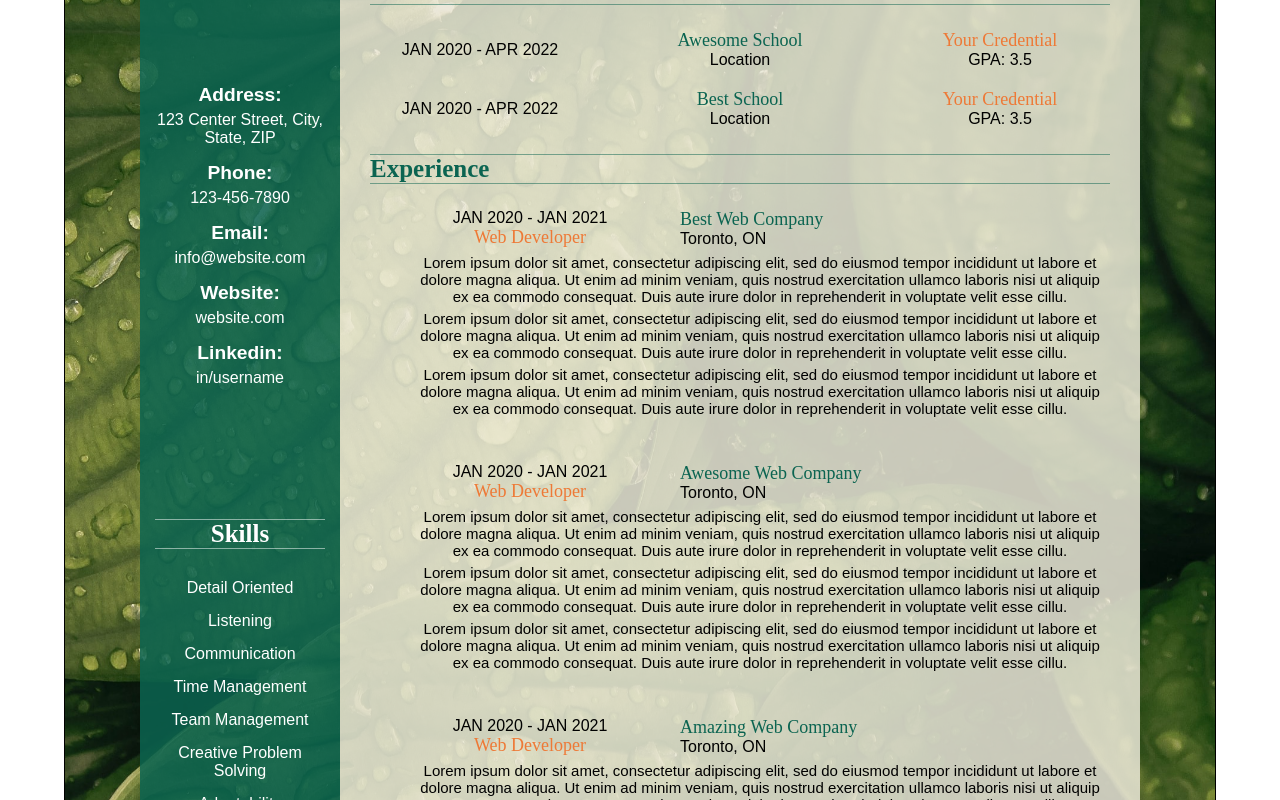
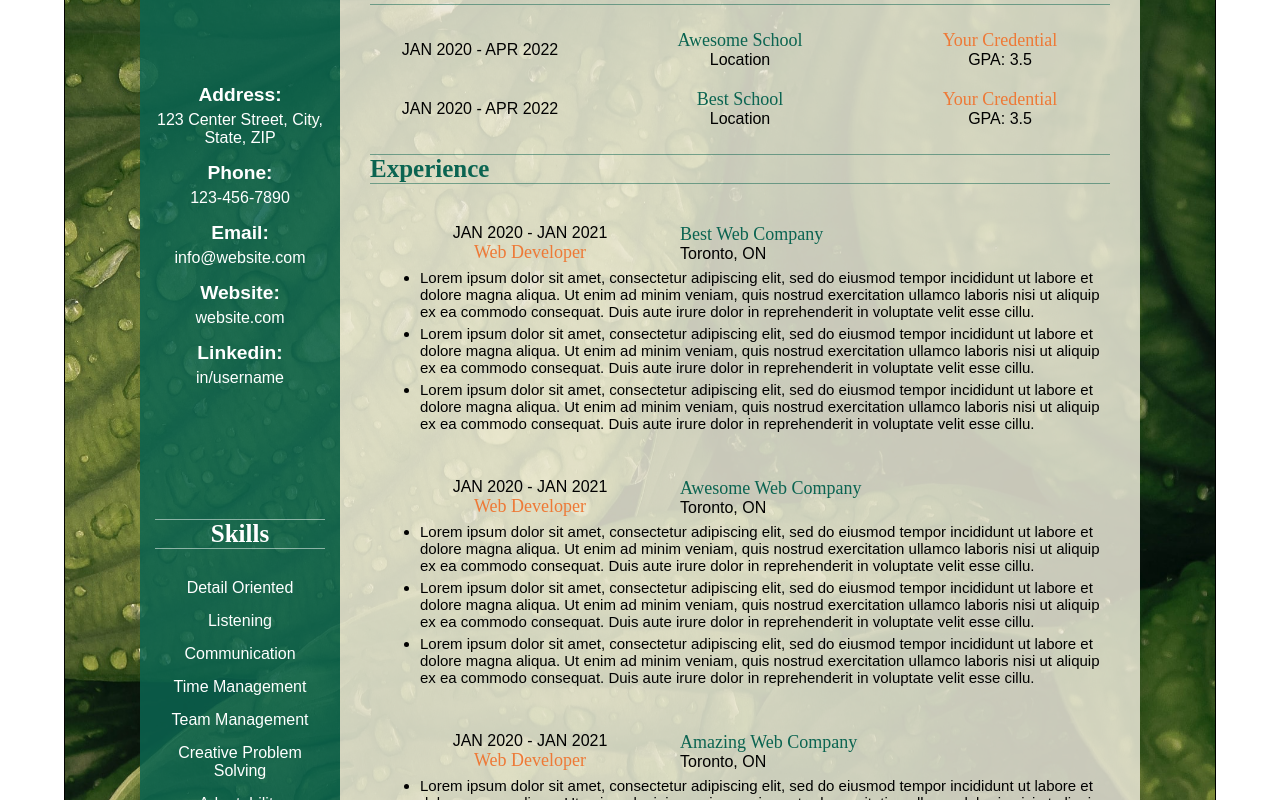
Before and after one commit to jonro2955/odin_javascript_8_cv_application, a React (Create React App) app: page / in a window 1280 px wide. Shown: the part 440-1240 px from the top of the page. Built offline with nearby package versions, Linux system fonts and the light colour scheme; a web font is replaced by a local one.

Commit message:
Complete README

```diff
--- a/src/components/ExperienceList.js
+++ b/src/components/ExperienceList.js
@@ -14,7 +14,7 @@ class ExperienceList extends Component {
 
   render() {
     return (
-      <div>
+      <div id='experienceList'>
         {this.props.state.experienceList.map((exp) => {
           return (
             <div key={exp.id} className='experienceEntry'>
@@ -29,9 +29,9 @@ class ExperienceList extends Component {
                 <div className='expLocation'>{exp.location}</div>
               </div>
               <ul className='expEntryList'>
-                <div className='fontSize15 expDesc'>{exp.description1}</div>
-                <div className='fontSize15 expDesc'>{exp.description2}</div>
-                <div className='fontSize15 expDesc'>{exp.description3}</div>
+                <li className='fontSize15 expDesc'>{exp.description1}</li>
+                <li className='fontSize15 expDesc'>{exp.description2}</li>
+                <li className='fontSize15 expDesc'>{exp.description3}</li>
               </ul>
               <div className='entryEditBtnsDiv'>
                 <button
--- a/src/styles/index.css
+++ b/src/styles/index.css
@@ -291,6 +291,10 @@ body {
 #ExperienceComponent {
   padding: 0 15px 0 15px;
   position: relative;
+  min-height: 700px;
+  display: flex;
+  flex-direction: column;
+  justify-content: center;
 }
 #ExperienceComponent:hover {
   position: relative;
@@ -355,7 +359,8 @@ body {
   font-size: 18px;
 }
 .expDesc {
-  margin-bottom: 10px;
+  /* margin-bottom: 50px; */
+  text-align: left;
 }
 .formPosition1 {
   display: flex;
```
Also changed, not shown: public/README.md (added), 1 other file (tests, documents, lock files or other folders).
